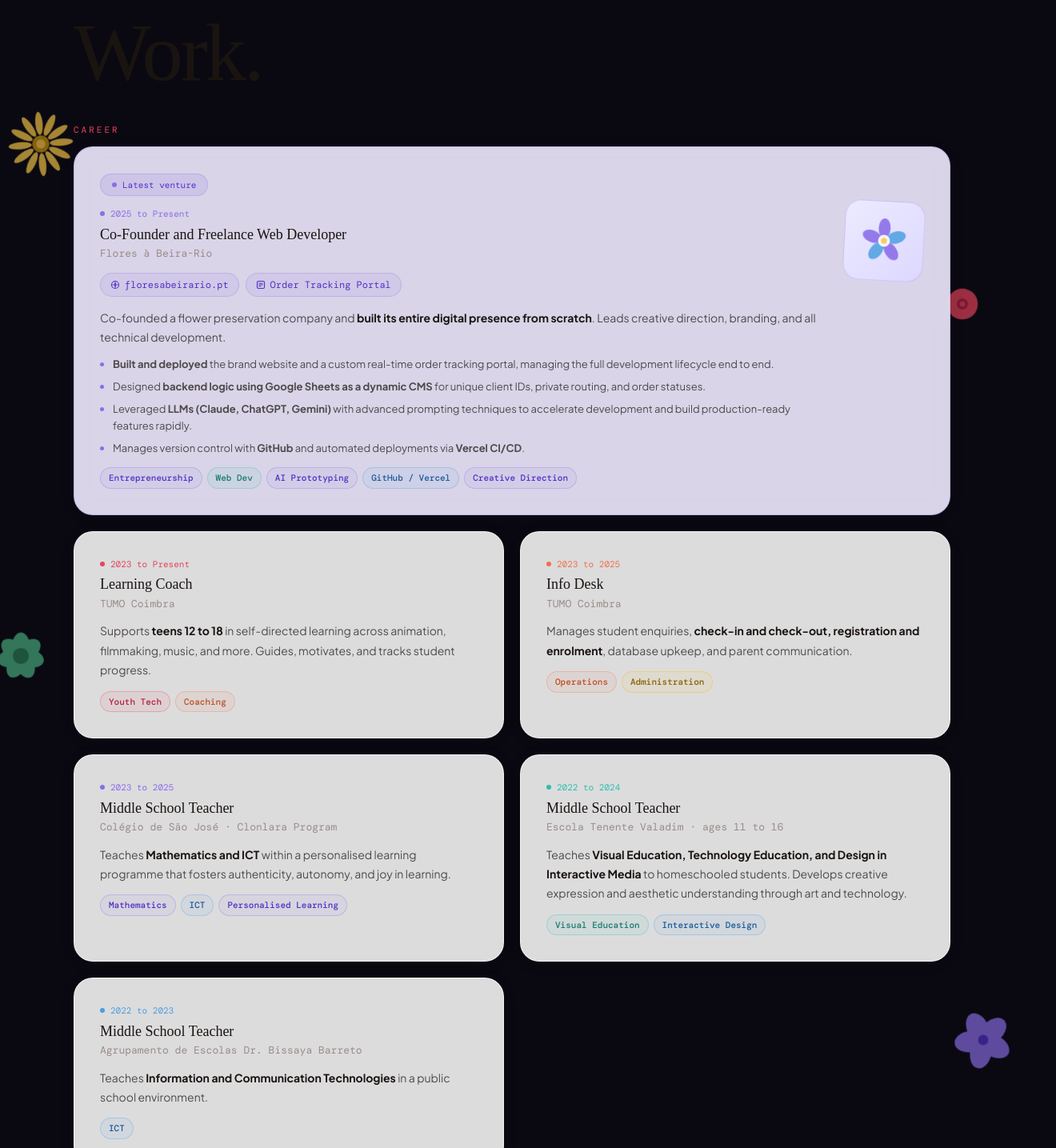
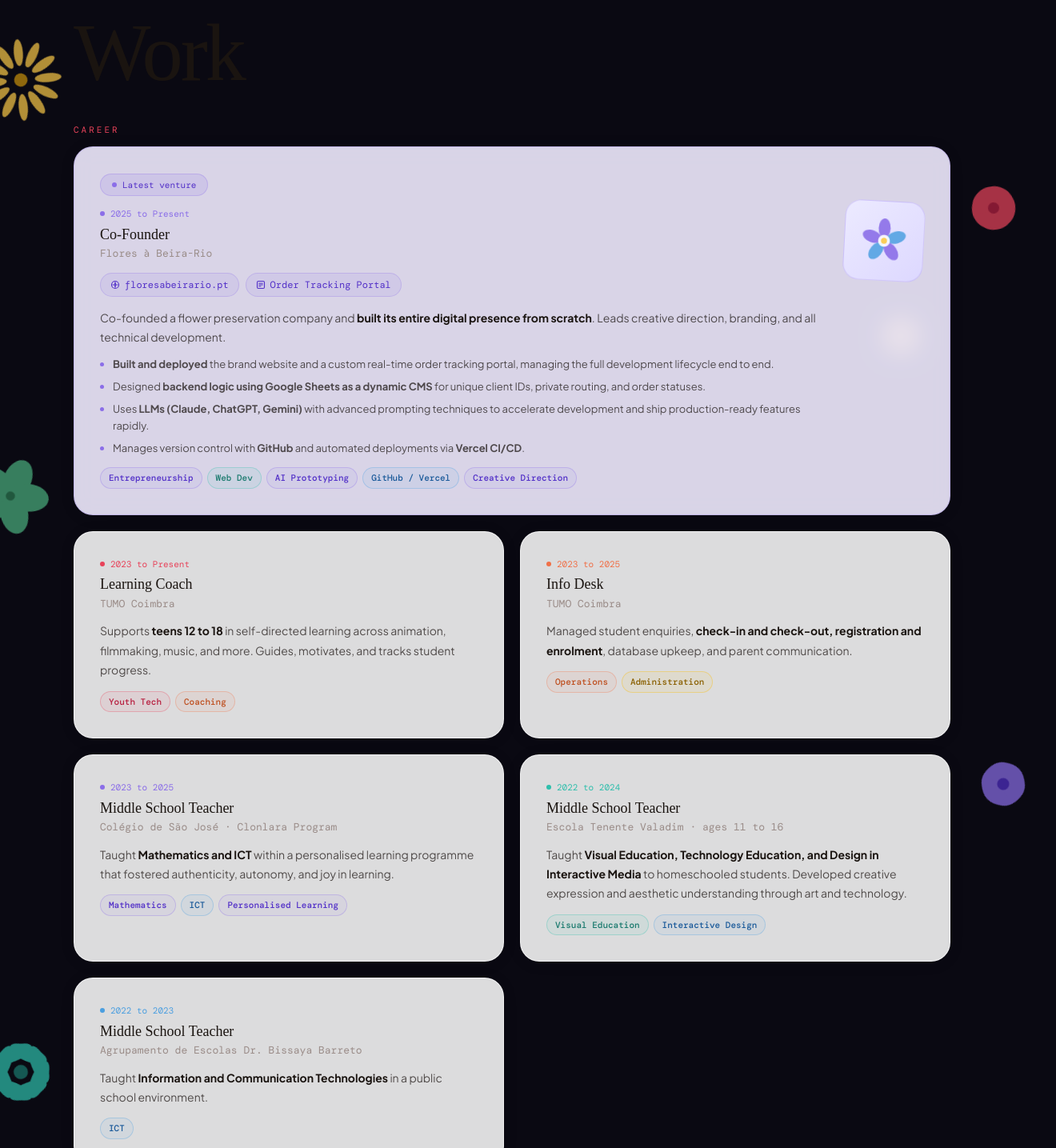
Before and after one commit to mariajbrito/maria.brito, a Next.js app: page / in a window 1280 px wide. Shown: the part 940-2375 px from the top of the page at 80% size, 1320 px wide, since content can reach past the window. Built offline with nearby package versions, Linux system fonts and the light colour scheme; a web font is replaced by a local one.

Commit message:
Update page.tsx

```diff
--- a/app/page.tsx
+++ b/app/page.tsx
@@ -39,72 +39,81 @@ function FlowerSVG({type,r,color,center}:{type:number;r:number;color:string;cent
   const vb=`${-r} ${-r} ${r*2} ${r*2}`;
   const S={overflow:"visible" as const};
 
-  if(type===0) { // daisy — 12 thin petals
+  if(type===0) { // daisy — 12 thin petals, very small centre dot
     return <svg viewBox={vb} width={r*2} height={r*2} style={S}>
       {Array.from({length:12}).map((_,i)=>
-        <ellipse key={i} cx="0" cy={-(r*.32+r*.36)} rx={r*.12} ry={r*.38}
+        <ellipse key={i} cx="0" cy={-(r*.38+r*.28)} rx={r*.11} ry={r*.32}
           fill={color} transform={`rotate(${(i/12)*360})`}/>)}
-      <circle cx="0" cy="0" r={r*.28} fill={center}/>
-      <circle cx="0" cy="0" r={r*.15} fill={color}/>
+      <circle cx="0" cy="0" r={r*.16} fill={center}/>
     </svg>;
   }
 
-  if(type===1) { // sunflower — 16 pointed petals
+  if(type===1) { // sunflower — 16 petals, solid centre no inner ring
     return <svg viewBox={vb} width={r*2} height={r*2} style={S}>
       {Array.from({length:16}).map((_,i)=>{
         const a=(i/16)*Math.PI*2;
-        const ox=Math.cos(a)*r*.5, oy=Math.sin(a)*r*.5;
-        return <ellipse key={i} cx={ox} cy={oy} rx={r*.16} ry={r*.36}
+        const ox=Math.cos(a)*r*.52, oy=Math.sin(a)*r*.52;
+        return <ellipse key={i} cx={ox} cy={oy} rx={r*.14} ry={r*.34}
           fill={color} transform={`rotate(${a*180/Math.PI} ${ox} ${oy})`}/>;
       })}
-      <circle cx="0" cy="0" r={r*.3} fill={center}/>
-      <circle cx="0" cy="0" r={r*.18} fill="#1a0a00"/>
+      <circle cx="0" cy="0" r={r*.26} fill={center}/>
     </svg>;
   }
 
-  if(type===2) { // rose — 7 fat overlapping petals
+  if(type===2) { // rose — 7 overlapping petals, small dot centre
     return <svg viewBox={vb} width={r*2} height={r*2} style={S}>
       {Array.from({length:7}).map((_,i)=>{
         const a=(i/7)*Math.PI*2;
-        const ox=Math.cos(a)*r*.22,oy=Math.sin(a)*r*.22;
-        return <ellipse key={i} cx={ox} cy={oy} rx={r*.48} ry={r*.28}
+        const ox=Math.cos(a)*r*.25, oy=Math.sin(a)*r*.25;
+        return <ellipse key={i} cx={ox} cy={oy} rx={r*.46} ry={r*.26}
           fill={color} transform={`rotate(${a*180/Math.PI} ${ox} ${oy})`}/>;
       })}
-      <circle cx="0" cy="0" r={r*.24} fill={center}/>
+      <circle cx="0" cy="0" r={r*.14} fill={center}/>
     </svg>;
   }
 
-  if(type===3) { // hibiscus — 5 fan petals
+  if(type===3) { // hibiscus — 5 fan petals, tiny centre
     return <svg viewBox={vb} width={r*2} height={r*2} style={S}>
       {Array.from({length:5}).map((_,i)=>
-        <ellipse key={i} cx="0" cy={-r*.44} rx={r*.37} ry={r*.56}
+        <ellipse key={i} cx="0" cy={-r*.46} rx={r*.36} ry={r*.54}
           fill={color} transform={`rotate(${(i/5)*360})`}/>)}
-      <circle cx="0" cy="0" r={r*.18} fill={center}/>
+      <circle cx="0" cy="0" r={r*.12} fill={center}/>
     </svg>;
   }
 
-  if(type===4) { // cosmos — 8 pointed star petals
+  if(type===4) { // cosmos — 8 pointed petals clearly radiating
     return <svg viewBox={vb} width={r*2} height={r*2} style={S}>
       {Array.from({length:8}).map((_,i)=>{
         const a=(i/8)*Math.PI*2;
-        const ox=Math.cos(a)*r*.38, oy=Math.sin(a)*r*.38;
-        return <ellipse key={i} cx={ox} cy={oy} rx={r*.2} ry={r*.42}
+        const ox=Math.cos(a)*r*.44, oy=Math.sin(a)*r*.44;
+        return <ellipse key={i} cx={ox} cy={oy} rx={r*.17} ry={r*.44}
           fill={color} transform={`rotate(${a*180/Math.PI} ${ox} ${oy})`}/>;
       })}
-      <circle cx="0" cy="0" r={r*.22} fill={center}/>
+      <circle cx="0" cy="0" r={r*.16} fill={center}/>
     </svg>;
   }
 
-  // type 5: cherry blossom — 5 rounded petals offset from centre
+  if(type===5) { // cherry blossom — 5 rounded offset petals
+    return <svg viewBox={vb} width={r*2} height={r*2} style={S}>
+      {Array.from({length:5}).map((_,i)=>{
+        const a=(i/5)*Math.PI*2;
+        const ox=Math.cos(a)*r*.32, oy=Math.sin(a)*r*.32;
+        return <ellipse key={i} cx={ox} cy={oy} rx={r*.30} ry={r*.44}
+          fill={color} transform={`rotate(${a*180/Math.PI} ${ox} ${oy})`}/>;
+      })}
+      <circle cx="0" cy="0" r={r*.16} fill={center}/>
+    </svg>;
+  }
+
+  // type 6: anemone — 6 wide petals, very clear flower shape
   return <svg viewBox={vb} width={r*2} height={r*2} style={S}>
-    {Array.from({length:5}).map((_,i)=>{
-      const a=(i/5)*Math.PI*2;
+    {Array.from({length:6}).map((_,i)=>{
+      const a=(i/6)*Math.PI*2;
       const ox=Math.cos(a)*r*.28, oy=Math.sin(a)*r*.28;
-      return <ellipse key={i} cx={ox} cy={oy} rx={r*.32} ry={r*.46}
+      return <ellipse key={i} cx={ox} cy={oy} rx={r*.36} ry={r*.52}
         fill={color} transform={`rotate(${a*180/Math.PI} ${ox} ${oy})`}/>;
     })}
-    <circle cx="0" cy="0" r={r*.22} fill={center}/>
-    <circle cx="0" cy="0" r={r*.1}  fill={color}/>
+    <circle cx="0" cy="0" r={r*.18} fill={center}/>
   </svg>;
 }
 
@@ -119,20 +128,20 @@ function HeroFlowers({mx,my,scrollPct}:{mx:number;my:number;scrollPct:number}) {
 
   // Each hero flower has a "direction" it flies toward when scrolling
   const heroFlowers = [
-    // type, r, color, center, start cx/cy (0–1), disperse direction dx/dy (-1 or 1), dur, delay, depth
-    {type:2, r:280, color:"#F9C846", center:"#c8900a", cx:0.0,  cy:0.08, dx:-1,  dy:-1, dur:"75s",  delay:"0s",   depth:.055},
+    // FRONT large
+    {type:0, r:280, color:"#F9C846", center:"#c8900a", cx:0.0,  cy:0.08, dx:-1,  dy:-1, dur:"75s",  delay:"0s",   depth:.055},
     {type:3, r:260, color:"#4BAF7E", center:"#2c7a50", cx:1.0,  cy:0.05, dx:1,   dy:-1, dur:"88s",  delay:"-12s", depth:.048},
     {type:5, r:300, color:"#E8435A", center:"#b82040", cx:-0.02,cy:0.65, dx:-1,  dy:0,  dur:"70s",  delay:"-25s", depth:.060},
     {type:4, r:270, color:"#8B6EE8", center:"#5230c8", cx:1.02, cy:0.68, dx:1,   dy:0,  dur:"82s",  delay:"-40s", depth:.052},
-    {type:0, r:320, color:"#F07048", center:"#c0400a", cx:0.48, cy:1.02, dx:0,   dy:1,  dur:"78s",  delay:"-18s", depth:.058},
-    {type:5, r:240, color:"#2EBFAC", center:"#1a7a6e", cx:0.20, cy:0.95, dx:-1,  dy:1,  dur:"92s",  delay:"-55s", depth:.045},
-    {type:2, r:255, color:"#F9C846", center:"#c8900a", cx:0.80, cy:0.92, dx:1,   dy:1,  dur:"85s",  delay:"-30s", depth:.050},
-    // mid
-    {type:0, r:130, color:"#F9C846", center:"#c8900a", cx:0.78, cy:0.20, dx:1,   dy:-1, dur:"90s",  delay:"-15s", depth:.022},
-    {type:5, r:120, color:"#4BAF7E", center:"#2c7a50", cx:0.10, cy:0.70, dx:-1,  dy:1,  dur:"100s", delay:"-55s", depth:.018},
+    {type:6, r:320, color:"#F07048", center:"#c0400a", cx:0.48, cy:1.02, dx:0,   dy:1,  dur:"78s",  delay:"-18s", depth:.058},
+    {type:1, r:240, color:"#2EBFAC", center:"#1a7a6e", cx:0.20, cy:0.95, dx:-1,  dy:1,  dur:"92s",  delay:"-55s", depth:.045},
+    {type:5, r:255, color:"#F9C846", center:"#c8900a", cx:0.80, cy:0.92, dx:1,   dy:1,  dur:"85s",  delay:"-30s", depth:.050},
+    // MID
+    {type:4, r:130, color:"#F9C846", center:"#c8900a", cx:0.78, cy:0.20, dx:1,   dy:-1, dur:"90s",  delay:"-15s", depth:.022},
+    {type:6, r:120, color:"#4BAF7E", center:"#2c7a50", cx:0.10, cy:0.70, dx:-1,  dy:1,  dur:"100s", delay:"-55s", depth:.018},
     {type:3, r:110, color:"#8B6EE8", center:"#5230c8", cx:0.55, cy:0.65, dx:0,   dy:1,  dur:"110s", delay:"-40s", depth:.020},
     {type:1, r:105, color:"#F07048", center:"#c0400a", cx:0.30, cy:0.10, dx:-1,  dy:-1, dur:"95s",  delay:"-70s", depth:.019},
-    {type:2, r:115, color:"#2EBFAC", center:"#1a7a6e", cx:0.88, cy:0.50, dx:1,   dy:0,  dur:"105s", delay:"-25s", depth:.021},
+    {type:0, r:115, color:"#2EBFAC", center:"#1a7a6e", cx:0.88, cy:0.50, dx:1,   dy:0,  dur:"105s", delay:"-25s", depth:.021},
   ];
 
   const DISPERSE_DIST = 80; // vw/vh units to fly off screen
@@ -179,21 +188,35 @@ function HeroFlowers({mx,my,scrollPct}:{mx:number;my:number;scrollPct:number}) {
    (visible only after hero, faint on light bg)
 ───────────────────────────────────────── */
 function AmbientFlowers() {
-  // positions in document %, fixed left/right margins
-  // using position:absolute on a tall wrapper so they scroll with content
   const smalls = [
-    {type:0, r:38, color:"#F9C846",center:"#c8900a", left:"4%",  top:"140vh", dur:"100s",delay:"0s"},
-    {type:5, r:32, color:"#E8435A",center:"#b82040", left:"94%", top:"165vh", dur:"120s",delay:"-20s"},
-    {type:2, r:42, color:"#4BAF7E",center:"#2c7a50", left:"2%",  top:"220vh", dur:"90s", delay:"-35s"},
-    {type:3, r:36, color:"#8B6EE8",center:"#5230c8", left:"96%", top:"280vh", dur:"130s",delay:"-10s"},
-    {type:4, r:40, color:"#2EBFAC",center:"#1a7a6e", left:"3%",  top:"340vh", dur:"110s",delay:"-55s"},
-    {type:0, r:34, color:"#F07048",center:"#c0400a", left:"95%", top:"400vh", dur:"140s",delay:"-40s"},
-    {type:5, r:38, color:"#F9C846",center:"#c8900a", left:"5%",  top:"460vh", dur:"95s", delay:"-15s"},
-    {type:2, r:36, color:"#E8435A",center:"#b82040", left:"93%", top:"520vh", dur:"115s",delay:"-70s"},
-    {type:1, r:42, color:"#4BAF7E",center:"#2c7a50", left:"3%",  top:"580vh", dur:"105s",delay:"-30s"},
-    {type:3, r:34, color:"#F07048",center:"#c0400a", left:"96%", top:"640vh", dur:"125s",delay:"-50s"},
-    {type:4, r:40, color:"#8B6EE8",center:"#5230c8", left:"4%",  top:"700vh", dur:"88s", delay:"-8s"},
-    {type:0, r:36, color:"#2EBFAC",center:"#1a7a6e", left:"94%", top:"760vh", dur:"135s",delay:"-45s"},
+    // Work section area
+    {type:0, r:52, color:"#F9C846",center:"#c8900a", left:"2%",   top:"130vh", dur:"100s",delay:"0s"},
+    {type:5, r:44, color:"#E8435A",center:"#b82040", left:"97%",  top:"150vh", dur:"120s",delay:"-20s"},
+    {type:3, r:48, color:"#4BAF7E",center:"#2c7a50", left:"1%",   top:"195vh", dur:"90s", delay:"-35s"},
+    {type:6, r:42, color:"#8B6EE8",center:"#5230c8", left:"98%",  top:"240vh", dur:"130s",delay:"-10s"},
+    {type:4, r:56, color:"#2EBFAC",center:"#1a7a6e", left:"2%",   top:"285vh", dur:"110s",delay:"-55s"},
+    {type:1, r:46, color:"#F07048",center:"#c0400a", left:"97%",  top:"330vh", dur:"140s",delay:"-40s"},
+    // Internships area
+    {type:5, r:50, color:"#F9C846",center:"#c8900a", left:"2%",   top:"375vh", dur:"95s", delay:"-15s"},
+    {type:0, r:44, color:"#E8435A",center:"#b82040", left:"97%",  top:"420vh", dur:"115s",delay:"-70s"},
+    {type:6, r:54, color:"#4BAF7E",center:"#2c7a50", left:"1%",   top:"460vh", dur:"105s",delay:"-30s"},
+    {type:3, r:46, color:"#F07048",center:"#c0400a", left:"98%",  top:"505vh", dur:"125s",delay:"-50s"},
+    // Volunteering / Education area
+    {type:4, r:52, color:"#8B6EE8",center:"#5230c8", left:"2%",   top:"545vh", dur:"88s", delay:"-8s"},
+    {type:1, r:48, color:"#2EBFAC",center:"#1a7a6e", left:"97%",  top:"590vh", dur:"135s",delay:"-45s"},
+    {type:5, r:44, color:"#F9C846",center:"#c8900a", left:"2%",   top:"635vh", dur:"108s",delay:"-22s"},
+    {type:0, r:50, color:"#E8435A",center:"#b82040", left:"98%",  top:"675vh", dur:"118s",delay:"-60s"},
+    // Skills / Languages area
+    {type:6, r:46, color:"#4BAF7E",center:"#2c7a50", left:"1%",   top:"715vh", dur:"92s", delay:"-33s"},
+    {type:3, r:54, color:"#8B6EE8",center:"#5230c8", left:"97%",  top:"755vh", dur:"128s",delay:"-17s"},
+    {type:4, r:48, color:"#F07048",center:"#c0400a", left:"2%",   top:"795vh", dur:"102s",delay:"-48s"},
+    {type:1, r:52, color:"#2EBFAC",center:"#1a7a6e", left:"98%",  top:"835vh", dur:"138s",delay:"-28s"},
+    // Extra scatter in middle columns (not just edges)
+    {type:5, r:38, color:"#F9C846",center:"#c8900a", left:"88%",  top:"170vh", dur:"112s",delay:"-42s"},
+    {type:0, r:36, color:"#8B6EE8",center:"#5230c8", left:"10%",  top:"310vh", dur:"95s", delay:"-65s"},
+    {type:3, r:40, color:"#E8435A",center:"#b82040", left:"90%",  top:"490vh", dur:"122s",delay:"-18s"},
+    {type:6, r:36, color:"#2EBFAC",center:"#1a7a6e", left:"9%",   top:"620vh", dur:"108s",delay:"-38s"},
+    {type:4, r:38, color:"#F07048",center:"#c0400a", left:"89%",  top:"750vh", dur:"96s", delay:"-55s"},
   ];
 
   return (
@@ -204,7 +227,7 @@ function AmbientFlowers() {
           left:f.left, top:f.top,
           transform:"translate(-50%,-50%)",
           width:f.r*2, height:f.r*2,
-          opacity:0.65,
+          opacity:0.7,
           animation:`frot ${f.dur} linear infinite`,
           animationDelay:f.delay,
         }}>
@@ -645,7 +668,7 @@ export default function Home() {
     </div>
 
     {/* WORK */}
-    <div className="div-wrap"><div className="div-word rev">Work.</div></div>
+    <div className="div-wrap"><div className="div-word rev">Work</div></div>
     <section className="sec" style={{paddingTop:0}}>
       <div className="sec-label rev">career</div>
       <div className="grid2">
@@ -655,7 +678,7 @@ export default function Home() {
           <div className="feat-inner">
             <div>
               <div className="wy"><div className="wdot" style={{background:"var(--lav)"}}/><span style={{color:"var(--lav)"}}>2025 to Present</span></div>
-              <div className="wrole">Co-Founder and Freelance Web Developer</div>
+              <div className="wrole">Co-Founder</div>
               <div className="worg">Flores à Beira-Rio</div>
               <div className="site-links">
                 <a href="https://floresabeirario.pt" target="_blank" rel="noreferrer" className="site-link">
@@ -671,7 +694,7 @@ export default function Home() {
               <ul className="tech-list">
                 <li><b>Built and deployed</b> the brand website and a custom real-time order tracking portal, managing the full development lifecycle end to end.</li>
                 <li>Designed <b>backend logic using Google Sheets as a dynamic CMS</b> for unique client IDs, private routing, and order statuses.</li>
-                <li>Leveraged <b>LLMs (Claude, ChatGPT, Gemini)</b> with advanced prompting techniques to accelerate development and build production-ready features rapidly.</li>
+                <li>Uses <b>LLMs (Claude, ChatGPT, Gemini)</b> with advanced prompting techniques to accelerate development and ship production-ready features rapidly.</li>
                 <li>Manages version control with <b>GitHub</b> and automated deployments via <b>Vercel CI/CD</b>.</li>
               </ul>
               <div className="wtags">
@@ -708,7 +731,7 @@ export default function Home() {
           <div className="wy"><div className="wdot" style={{background:"var(--peach)"}}/><span style={{color:"var(--peach)"}}>2023 to 2025</span></div>
           <div className="wrole">Info Desk</div>
           <div className="worg">TUMO Coimbra</div>
-          <p className="wdesc">Manages student enquiries, <b>check-in and check-out, registration and enrolment</b>, database upkeep, and parent communication.</p>
+          <p className="wdesc">Managed student enquiries, <b>check-in and check-out, registration and enrolment</b>, database upkeep, and parent communication.</p>
           <div className="wtags"><span className="tag tp">Operations</span><span className="tag ty">Administration</span></div>
         </div>
 
@@ -716,7 +739,7 @@ export default function Home() {
           <div className="wy"><div className="wdot" style={{background:"var(--lav)"}}/><span style={{color:"var(--lav)"}}>2023 to 2025</span></div>
           <div className="wrole">Middle School Teacher</div>
           <div className="worg">Colégio de São José · Clonlara Program</div>
-          <p className="wdesc">Teaches <b>Mathematics and ICT</b> within a personalised learning programme that fosters authenticity, autonomy, and joy in learning.</p>
+          <p className="wdesc">Taught <b>Mathematics and ICT</b> within a personalised learning programme that fostered authenticity, autonomy, and joy in learning.</p>
           <div className="wtags"><span className="tag tl">Mathematics</span><span className="tag ts">ICT</span><span className="tag tl">Personalised Learning</span></div>
         </div>
 
@@ -724,7 +747,7 @@ export default function Home() {
           <div className="wy"><div className="wdot" style={{background:"var(--teal)"}}/><span style={{color:"var(--teal)"}}>2022 to 2024</span></div>
           <div className="wrole">Middle School Teacher</div>
           <div className="worg">Escola Tenente Valadim · ages 11 to 16</div>
-          <p className="wdesc">Teaches <b>Visual Education, Technology Education, and Design in Interactive Media</b> to homeschooled students. Develops creative expression and aesthetic understanding through art and technology.</p>
+          <p className="wdesc">Taught <b>Visual Education, Technology Education, and Design in Interactive Media</b> to homeschooled students. Developed creative expression and aesthetic understanding through art and technology.</p>
           <div className="wtags"><span className="tag tt">Visual Education</span><span className="tag ts">Interactive Design</span></div>
         </div>
 
@@ -732,7 +755,7 @@ export default function Home() {
           <div className="wy"><div className="wdot" style={{background:"var(--sky)"}}/><span style={{color:"var(--sky)"}}>2022 to 2023</span></div>
           <div className="wrole">Middle School Teacher</div>
           <div className="worg">Agrupamento de Escolas Dr. Bissaya Barreto</div>
-          <p className="wdesc">Teaches <b>Information and Communication Technologies</b> in a public school environment.</p>
+          <p className="wdesc">Taught <b>Information and Communication Technologies</b> in a public school environment.</p>
           <div className="wtags"><span className="tag ts">ICT</span></div>
         </div>
 
@@ -740,14 +763,14 @@ export default function Home() {
           <div className="wy"><div className="wdot" style={{background:"var(--sun)"}}/><span style={{color:"#8a6000"}}>2017 to 2018</span></div>
           <div className="wrole">Monitor</div>
           <div className="worg">Universidade de Coimbra</div>
-          <p className="wdesc">Serves as team monitor for <b>a class of 20 students</b> attending a Design and Multimedia summer course. Responsible for schedules, meals, attendance, and providing support throughout the classes.</p>
+          <p className="wdesc">Served as team monitor for <b>a class of 20 students</b> attending a Design and Multimedia summer course. Responsible for schedules, meals, attendance, and providing support throughout the classes.</p>
           <div className="wtags"><span className="tag ty">Mentoring</span><span className="tag tp">Design and Multimedia</span></div>
         </div>
       </div>
     </section>
 
     {/* INTERNSHIPS */}
-    <div className="div-wrap"><div className="div-word rev">Internships.</div></div>
+    <div className="div-wrap"><div className="div-word rev">Internships</div></div>
     <section className="sec" style={{paddingTop:0}}>
       <div className="sec-label rev">experience abroad</div>
       <div className="grid2">
@@ -755,21 +778,21 @@ export default function Home() {
           <div className="wy"><div className="wdot"/>2021 to 2022 · Paris, France</div>
           <div className="wrole">Production and Creative Direction</div>
           <div className="worg">Julien Tavel, Fashion Photographer</div>
-          <p className="wdesc">Works as <b>production and photo crew assistant</b> to an internationally recognised fashion photographer. Researches visual subjects, generates <b>mood boards and conceptual ideas</b>, and manages all supplies and equipment for set.</p>
+          <p className="wdesc">Worked as <b>production and photo crew assistant</b> to an internationally recognised fashion photographer. Researched visual subjects, generated <b>mood boards and conceptual ideas</b>, and managed all supplies and equipment for set.</p>
           <div className="wtags"><span className="tag tr">Fashion Photography</span><span className="tag tp">Creative Research</span><span className="tag ty">Set Management</span></div>
         </div>
         <div className="card cs" data-d="140">
           <div className="wy"><div className="wdot" style={{background:"var(--sky)"}}/><span style={{color:"var(--sky)"}}>2021 · Athens, Greece</span></div>
           <div className="wrole">Graphic and Email Designer</div>
           <div className="worg">ShipLemon · DeliverBack</div>
-          <p className="wdesc">Designs <b>web graphics, email templates, and newsletter layouts</b> for two tech startups. Builds mobile-friendly campaigns and collaborates across teams on marketing materials.</p>
+          <p className="wdesc">Designed <b>web graphics, email templates, and newsletter layouts</b> for two tech startups. Built mobile-friendly campaigns and collaborated across teams on marketing materials.</p>
           <div className="wtags"><span className="tag ts">Web Design</span><span className="tag tt">Email Design</span><span className="tag tp">Graphic Design</span></div>
         </div>
       </div>
     </section>
 
     {/* VOLUNTEERING */}
-    <div className="div-wrap"><div className="div-word rev">Volunteering.</div></div>
+    <div className="div-wrap"><div className="div-word rev">Volunteering</div></div>
     <section className="sec" style={{paddingTop:0}}>
       <div className="sec-label rev">giving back</div>
       <div className="grid2">
@@ -780,7 +803,7 @@ export default function Home() {
               <div className="wy"><div className="wdot" style={{background:"#c8900a"}}/><span style={{color:"#8a6000"}}>2024 · Bulgaria</span></div>
               <div className="wrole">Summer Activities Creator</div>
               <div className="worg">SOS Children's Villages · Future World Association</div>
-              <p className="wdesc">Creates and leads <b>summer activities for children</b> at SOS Children's Villages, bringing creativity, play, and warmth through hands-on projects and joyful learning.</p>
+              <p className="wdesc">Created and led <b>summer activities for children</b> at SOS Children's Villages, bringing creativity, play, and warmth through hands-on projects and joyful learning.</p>
               <div className="wtags"><span className="tag ty">Children's Activities</span><span className="tag tp">Community Care</span><span className="tag tr">Creative Workshops</span></div>
             </div>
             <div className="vol-thumb">
@@ -798,7 +821,7 @@ export default function Home() {
     </section>
 
     {/* EDUCATION */}
-    <div className="div-wrap"><div className="div-word rev">Education.</div></div>
+    <div className="div-wrap"><div className="div-word rev">Education</div></div>
     <section className="sec" style={{paddingTop:0}}>
       <div className="sec-label rev">academia</div>
       <div className="edu-tl">
@@ -819,7 +842,7 @@ export default function Home() {
     </section>
 
     {/* SKILLS */}
-    <div className="div-wrap"><div className="div-word rev">Skills.</div></div>
+    <div className="div-wrap"><div className="div-word rev">Skills</div></div>
     <section className="sec" style={{paddingTop:0}}>
       <div className="sec-label rev">toolkit</div>
       {SKILL_SECTIONS.map(section=>(
@@ -840,7 +863,7 @@ export default function Home() {
     {/* LANGUAGES */}
     <section className="sec">
       <div className="sec-label rev">communication</div>
-      <div className="div-word rev" style={{marginBottom:"40px"}}>Languages.</div>
+      <div className="div-word rev" style={{marginBottom:"40px"}}>Languages</div>
       <div className="lang-grid">
         {[
           {code:"PT",name:"Portuguese",cert:"Native",     w:100,color:"var(--rose)"},
```
